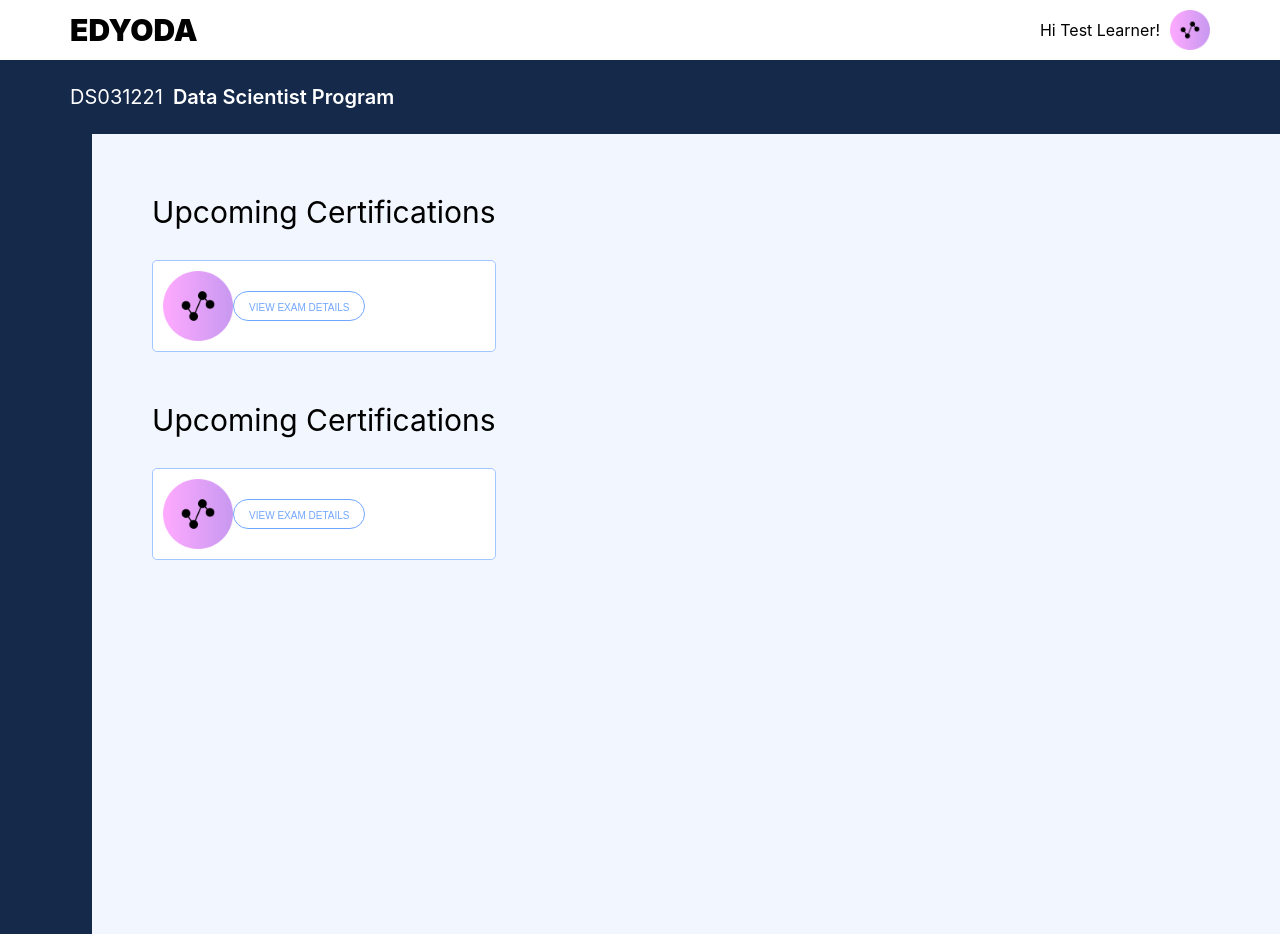
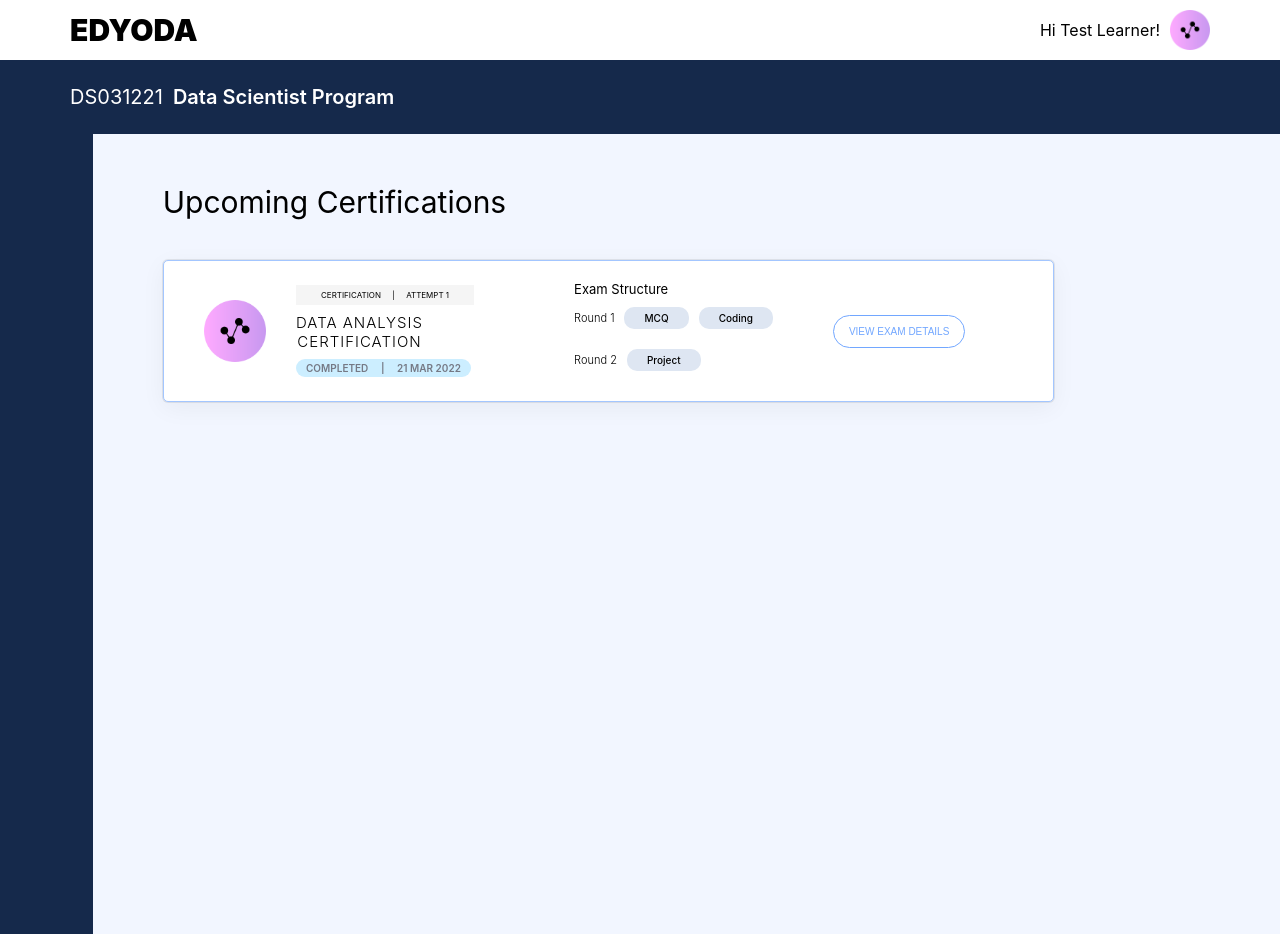
Before and after one commit to 1711shashank/edyoda, a React (Create React App) app: page / in a window 1280 px wide. Built offline with nearby package versions, Linux system fonts and the light colour scheme.

Commit message:
CertificationsCard

```diff
--- /dev/null
+++ b/src/Components/CertificationsCard.css
@@ -0,0 +1,121 @@
+.course-upcoming-certifications{
+    display: flex;
+    flex-direction: column;
+    align-items: flex-start;
+    margin-top: 5rem;
+
+}
+
+.upcoming-certifications-crad {
+    display: flex;
+    align-items: center;
+    padding: 2rem 0 ;
+    background-color: white;
+    border: 1px solid #a3c6ff;
+    margin: 4rem 7rem;
+    border-radius: 5px;
+    box-shadow: rgba(0, 0, 0, 0.05) 0px 6px 24px 0px, rgba(0, 0, 0, 0.08) 0px 0px 0px 1px;
+}
+
+
+
+/* Image */
+.upcoming-certifications-crad img {
+    margin: 0 3rem 0 4rem;
+    width :7%;
+}
+
+
+
+
+
+
+/* Course details */
+.course-details{
+    display: flex;
+    flex-direction: column;
+    align-items: flex-start;
+}
+
+.course-details-head{
+    background-color: #F5F5F5;
+    padding: 0.5rem 2.5rem;
+    font-size: 0.8rem;
+    font-weight: 400;
+
+}
+
+.course-details-name{
+    font-size: 1.5rem;
+    font-weight: 300;
+    padding: 0.8rem 0;
+    letter-spacing: 0.1rem;
+
+}
+
+.course-details-status{
+    background-color: #CCEEFF;
+    padding: 0.3rem 1rem;
+    border: none;
+    border-radius: 10px;
+    font-weight: 600;
+    color: #757985;
+
+}
+
+
+
+
+
+
+
+
+
+
+/* Exam structure */
+.exam-structure{
+    display: flex;
+    flex-direction: column;
+    align-items: flex-start;
+    margin-left: 10rem;
+}
+
+.exam-title{
+    font-size: 1.3rem;
+    font-weight: 400;
+}
+
+.exam-rounds{
+    display: flex;
+    align-items: center;
+    padding: 1rem 0;
+
+}
+.exam-round-title{
+    font-size: 1.1rem;
+    font-weight: 300;
+}
+.exam-round{
+    font-weight: 500;
+    background-color: #DEE6F2;
+    padding: 0.5rem 2rem;
+    border: none;
+    border-radius: 10px;
+    margin-left: 1rem;
+}
+
+
+
+/* Button */
+.upcoming-certifications-crad button {
+    border: none;
+    padding: 1rem 1.5rem;
+    border: 1px solid #72A7FF;
+    text-align: center;
+    border-radius: 5rem;
+    font-weight: 500;
+    background-color: inherit;
+    color: #72A7FF;
+    margin: 0 6rem;
+
+}
--- a/src/Components/CertificationsCard.js
+++ b/src/Components/CertificationsCard.js
@@ -1,4 +1,5 @@
 import React from 'react'
+import './CertificationsCard.css'
 
 const CertificationsCard = () => {
     return (
@@ -9,9 +10,28 @@ const CertificationsCard = () => {
 
                     <img src={require('../Assets/Data-Analysis.png')} alt='' />
 
-                    <div></div>
-                    <div></div>
+                    <div className='course-details'>
+                        <p className='course-details-head'> CERTIFICATION  &nbsp; &nbsp; | &nbsp; &nbsp;  ATTEMPT 1 </p>
+                        <p className='course-details-name'> DATA ANALYSIS <br/> CERTIFICATION</p>
+                        <p className='course-details-status'> COMPLETED &nbsp; &nbsp; | &nbsp; &nbsp; 21 MAR 2022 </p>
+                    </div>
+
+
+                    <div className='exam-structure'>
+                        <p className='exam-title'> Exam Structure </p>
+                        <div className='exam-rounds'>
+                            <p className='exam-round-title'> Round 1 </p>
+                            <p className='exam-round'> MCQ </p>
+                            <p className='exam-round'> Coding </p>
+                        </div>
+                        <div className='exam-rounds'>
+                            <p className='exam-round-title'> Round 2</p>
+                            <p className='exam-round'>Project</p>
+                        </div>
+                    </div>
+
                     <button> VIEW EXAM DETAILS </button>
+
                 </div>
             </div>
 
--- a/src/Pages/Home.css
+++ b/src/Pages/Home.css
@@ -33,7 +33,6 @@
     display: flex;
     flex-direction: column;
     align-items: flex-start;
-    padding: 6rem;
     width: 100%;
     background-color: #F2F6FF;
 }
@@ -41,31 +40,6 @@
 .comp-title {
     font-size: 3rem;
     font-weight: 400;
-    margin-bottom: 3rem;
+    margin-left: 7rem;
+
 }
-
-.upcoming-certifications-crad {
-    display: flex;
-    align-items: center;
-    padding: 1rem;
-    background-color: white;
-    border: 1px solid #a3c6ff;
-    margin-bottom: 5rem;
-    border-radius: 5px;
-}
-
-.upcoming-certifications-crad img {
-    width: 7rem;
-}
-
-.upcoming-certifications-crad button {
-    border: none;
-    padding: 1rem 1.5rem;
-    border: 1px solid #72A7FF;
-    height: 3rem;
-    text-align: center;
-    border-radius: 5rem;
-    font-weight: 500;
-    background-color: inherit;
-    color: #72A7FF;
-}
--- a/src/Pages/Home.js
+++ b/src/Pages/Home.js
@@ -15,7 +15,6 @@ const Home = () => {
                     </div>
                     <div className='home-course-body'>
                         <CertificationsCard/>
-                        <CertificationsCard/>
                     </div>
 
                 </div>
```
